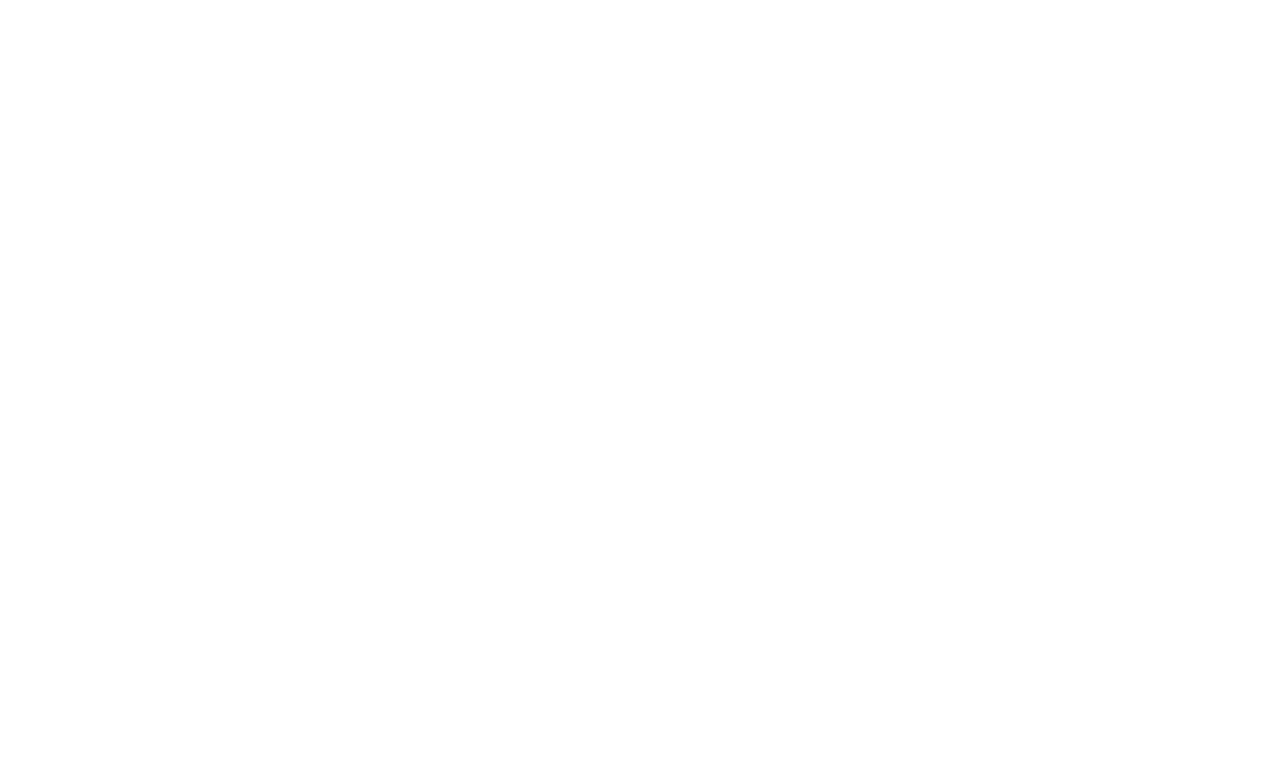
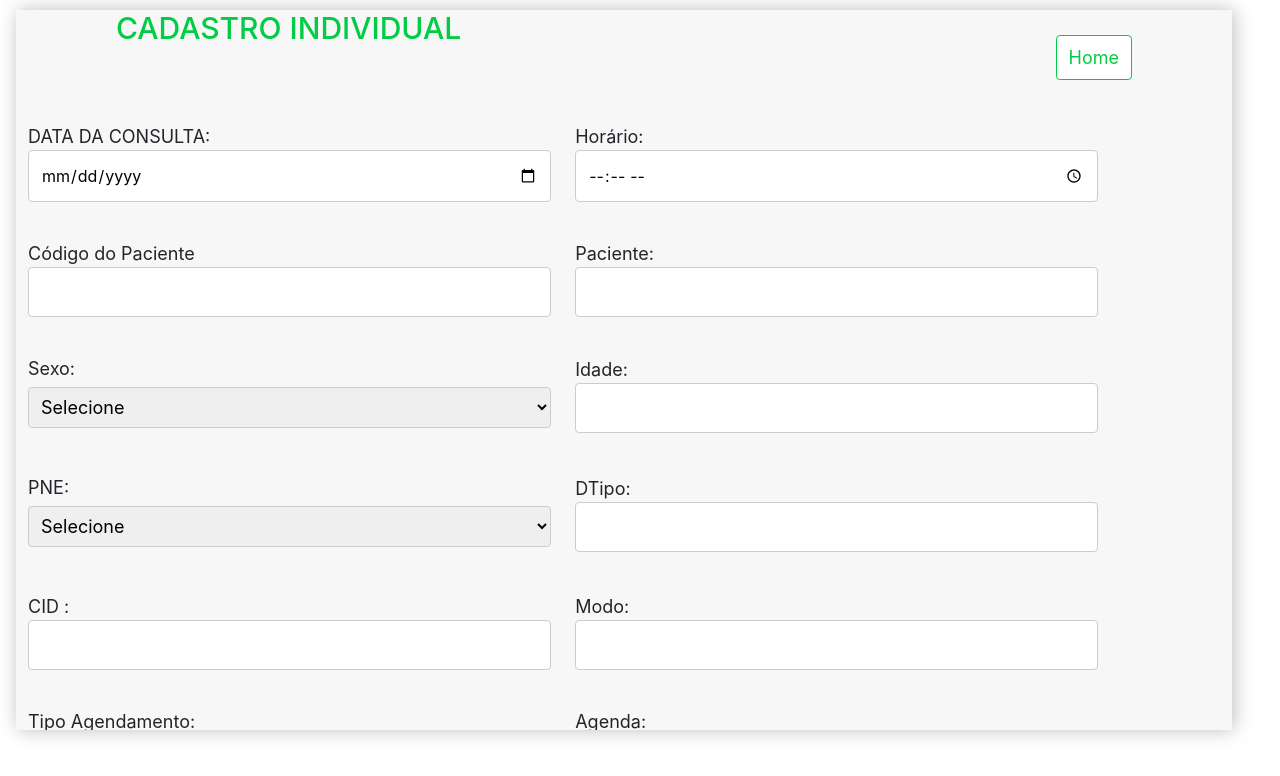
Before and after one commit to JulioPascoato/PJI110-0028_Grupo-001, a React (Create React App) app in the folder cicap/: page /formIndividual in a window 1280 px wide. Before the commit this address had no page. Shown: the top 776 px of the page. Built offline with nearby package versions, Linux system fonts and the light colour scheme.

Commit message:
InclusaoFormColetivo e FormIndividual
Atualização packje
Atualizacao cadastro App.
Inclusão e criação FormColetivo
Inclusão e criação formIndividual

```diff
--- a/cicap/src/App.js
+++ b/cicap/src/App.js
@@ -1,17 +1,13 @@
 import React from 'react'
 import { BrowserRouter as Router, Routes, Route } from 'react-router-dom';
 import './App.css';
-
 import 'bootstrap/dist/css/bootstrap.min.css';
-
-
-
-
-
 import { Login } from './components/login/login'
 import { MenuHeader } from './components/menu/menuHeader'
 import { MenuFooter } from './components/menu/menuFooter'
 import { Home } from './components/home/home'
+import {FormIndividual} from './components/agendamentos/formIndividual'
+import {FormColetivo} from './components/agendamentos/formColetivo'
 
 
 function App() {
@@ -23,11 +19,10 @@
         <Route path="/menuheader" element={<MenuHeader />} />
         <Route path="/menufooter" element={<MenuFooter />} />
         <Route path="/home" element={<Home />} />
+        <Route path="/formIndividual" element={<FormIndividual />} />
+        < Route path="/formColetivo" element={< FormColetivo />} />
       </Routes>
     </Router>
-
-
-
   )
 }
 
--- /dev/null
+++ b/cicap/src/components/agendamentos/formColetivo.js
@@ -0,0 +1,5 @@
+import React from 'react'
+
+export const FormColetivo = () => {
+
+}
--- /dev/null
+++ b/cicap/src/components/agendamentos/formIndividual.js
@@ -0,0 +1,93 @@
+import React from "react";
+import { Container, ConteudoTitulo, Titulo, BotaoAcao, ButtonSuccess, Label, Input, Select } from './styles'
+import { Link } from "react-router-dom";
+
+export const FormIndividual = () => {
+    return (
+        <Container>
+            <ConteudoTitulo>
+                <Titulo>CADASTRO INDIVIDUAL</Titulo>
+                <BotaoAcao>
+                    <Link to="/home">
+                        <ButtonSuccess>Home</ButtonSuccess>
+                    </Link>
+                </BotaoAcao>
+            </ConteudoTitulo>
+            <form>
+                <Label>DATA DA CONSULTA:
+                    <Input type="date"></Input>
+                </Label>
+                <Label>Horário:
+                    <Input type="time" min="8:00" max="18:00"></Input>
+                </Label>
+                <Label>Código do Paciente
+                    <Input type="number"></Input>
+                </Label>
+                <Label>Paciente:
+                    <Input type="text"></Input>
+                </Label>
+                <Label>Sexo:
+                    <Select>
+                        <option value="#">Selecione</option>
+                        <option value="Mulher Cis">Mulher Cis</option>
+                        <option value="Homem Cis">Homem Cis</option>
+                        <option value="Mulher Trans">Mulher Trans</option>
+                        <option value="Homem Trans">Homem Trans</option>
+                        <option value="Não-binario">Não-binario</option>
+                        <option value="Não Informado">Prefiro não Responder</option>
+                    </Select>
+                </Label>
+                <Label>Idade:
+                    <Input type="number"></Input>
+                </Label>
+                <Label>PNE:
+                    <Select>
+                        <option value="#">Selecione</option>
+                        <option value="sim ">Sim</option>
+                        <option value="Homem Cis">Não</option>
+                    </Select>
+                </Label>
+                <Label>DTipo:
+                    <Input type="text"></Input>
+                </Label>
+                <Label>CID :
+                    <Input type="text"></Input>
+                </Label>
+                <Label>Modo:
+                    <Input type="text"></Input>
+                </Label>
+                <Label>Tipo Agendamento:
+                    <Input type="text"></Input>
+                </Label>
+                <Label>Agenda:
+                    <Input type="text"></Input>
+                </Label>
+                <Label>Aus:
+                    <Input type="text"></Input>
+                </Label>
+                <Label>Disp:
+                    <Input type="text"></Input>
+                </Label>
+                <Label>Des:
+                    <Input type="text"></Input>
+                </Label>
+                <Label>Alta:
+                    <Input type="text"></Input>
+                </Label>
+                <Label>Solicitante:
+                    <Input type="text"></Input>
+                </Label>
+                <Label>Observação:
+                    <Input type="text"></Input>
+                </Label>
+                <Label>Telefone:
+                    <Input type="text"></Input>
+                </Label>
+                <Label>Prontunário:
+                    <Input type="text"></Input>
+                </Label>
+
+            </form>
+        </Container>
+    )
+}
--- /dev/null
+++ b/cicap/src/components/agendamentos/styles.js
@@ -0,0 +1,81 @@
+import styled from "styled-components";
+
+
+export const Container = styled.section`
+    position: fixed;
+    left: 1em;
+    width: 95%;
+    height: 90%;
+    list-style-type: none;
+    margin: 50;
+    padding: 0;
+    background: #f7f7f7;
+    z-index:10;
+    overflow:hidden;
+    box-shadow: 2px 0 18px rgba(0, 0, 0, 0.26);
+    overflow:auto;
+    margin-top:10px;
+
+`
+export const ConteudoTitulo = styled.section`
+    display: flex;
+    justify-content: space-between;
+`;
+
+export const Titulo = styled.h2`
+
+    color: #00cc44;
+    font-size: 30px;
+    text-align: center;
+    padding: 0 0 0 100px;
+
+`;
+
+export const BotaoAcao = styled.section`
+    margin: 25px 0px;
+    padding: 0px 100px 0px 0px;
+
+`;
+
+export const ButtonSuccess = styled.button`
+    background-color: #fff;
+    color: #00cc44;
+    padding: 8px 12px ;
+    border: 1px solid #00cc44;
+    border-radius: 4px;
+    cursor:pointer;
+    font-size: 18px;
+    :hover{
+        background-color: #00cc44;
+        color: #fff;
+    }
+`;
+
+export const Label = styled.label`
+    width: 45%;
+    padding: 12px;
+    margin-top: 6px;
+    font-size: 18px;
+`;
+
+export const Input = styled.input`
+    width: 100%;
+    padding: 12px;
+    border: 1px solid #ccc;
+    border-radius: 4px;
+    box-sizing: boder-box;
+    font-size: 16px;
+    resize:vertical;
+`;
+
+export const Select = styled.select`
+    width: 100%;
+    padding: 8px;
+    border: 1px solid #ccc;
+    border-radius: 4px;
+    box-sizing: boder-box;
+    margin-top: 5px;
+    margin-bottom: 8px;
+    font-size: 18px;
+    resize:vertical;
+`;
--- a/cicap/src/components/menu/menuFooter.js
+++ b/cicap/src/components/menu/menuFooter.js
@@ -1,11 +1,10 @@
 import React from "react";
-import { SectionFooter, Span} from './styles'
-import { Container, Row, Col, Button} from "react-bootstrap";
-
+import { Link } from 'react-router-dom'
+import { SectionFooter, Span, ButtonFooters } from './styles'
+import { Container, Row, Col } from "react-bootstrap";
 import { FontAwesomeIcon } from '@fortawesome/react-fontawesome'
 import { faBook } from '@fortawesome/free-solid-svg-icons'
-import {faUserFriends } from '@fortawesome/free-solid-svg-icons'
-import { faHeartbeat } from '@fortawesome/free-solid-svg-icons'
+import { faUserFriends } from '@fortawesome/free-solid-svg-icons'
 
 
 export const MenuFooter = () => {
@@ -16,25 +15,28 @@
         <SectionFooter>
             <Container fluid="lg">
                 <Row>
-        <Col sm={4}>
+
+                    <ButtonFooters>
+                        <Link to="">
+                            <Col sm={8}>
                                 <Span><FontAwesomeIcon icon={faBook} size="3x" /></Span>
-            <h3 >Agendamento</h3>
-            <p>Lorem ipsum dolor sit amet, consectetur adipiscing elit. </p>
+                                <h3 >Agendamentos Coletivos</h3>
                             </Col>
+                        </Link>
+                    </ButtonFooters>
 
-        <Col sm={4}>
+                    <ButtonFooters>
+                        <Link to="/formIndividual">
+                            <Col sm={8}>
                                 <Span><FontAwesomeIcon icon={faUserFriends} size="3x" /></Span>
+                                <i class="icon fas fa-user-friends fa-3x"></i>
+                                <h3>Agendamento Individual</h3>
 
-            <i class="icon fas fa-user-friends fa-3x"></i>
-            <h3 >Elite Clientele</h3>
-            <p>Vestibulum cursus, risus eget consectetur ullamcorper.</p>
                             </Col>
+                        </Link>
+                    </ButtonFooters>
 
-        <Col sm={4}>
-            <Span><FontAwesomeIcon icon={faHeartbeat} size="3x" /></Span>
-            <h3>Guaranteed to work.</h3>
-            <p>Nunc rutrum, sapien sed tristique aliquet.z </p>
-            </Col>
+
                 </Row>
             </Container>
         </SectionFooter>
--- a/cicap/src/components/menu/styles.js
+++ b/cicap/src/components/menu/styles.js
@@ -21,9 +21,11 @@
 
 export const ButtonFooters = styled.button`
 
-    width: 250px;
+    width: 450px;
     height: 150px;
     border-radius: 10px;
     background-color: transparent;
     box-shadow: 60px #000;
+    margin: 30px;
+    text-decoration: none;
 `
```
Also changed, not shown: cicap/src/components/home/home.js (+2 -24 lines), 1 other file (tests, documents, lock files or other folders). Lines whose indentation alone changed are shown as unchanged.
